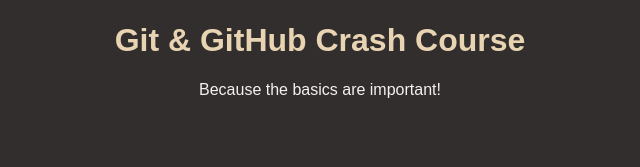
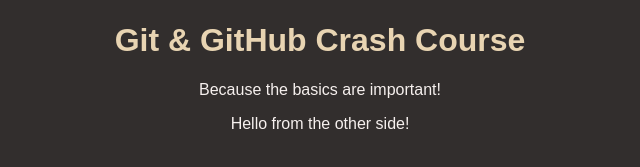
Before and after one commit to c0ntract0r/github-test, a plain HTML site: page index.html in a window 1280 px wide. Shown: the part 147-314 px from the top of the page, without its empty margins (320-960 px from the left). Drawn offline with Linux system fonts and the light colour scheme.

Commit message:
added new paragraph

```diff
--- a/index.html
+++ b/index.html
@@ -11,5 +11,6 @@
     <img id="logo" src="logo.png" alt="A logo that contains the word 'Git'" />
     <h1>Git & GitHub Crash Course</h1>
     <p>Because the basics are important!</p>
+    <p>Hello from the other side!</p>
   </body>
 </html>
```
